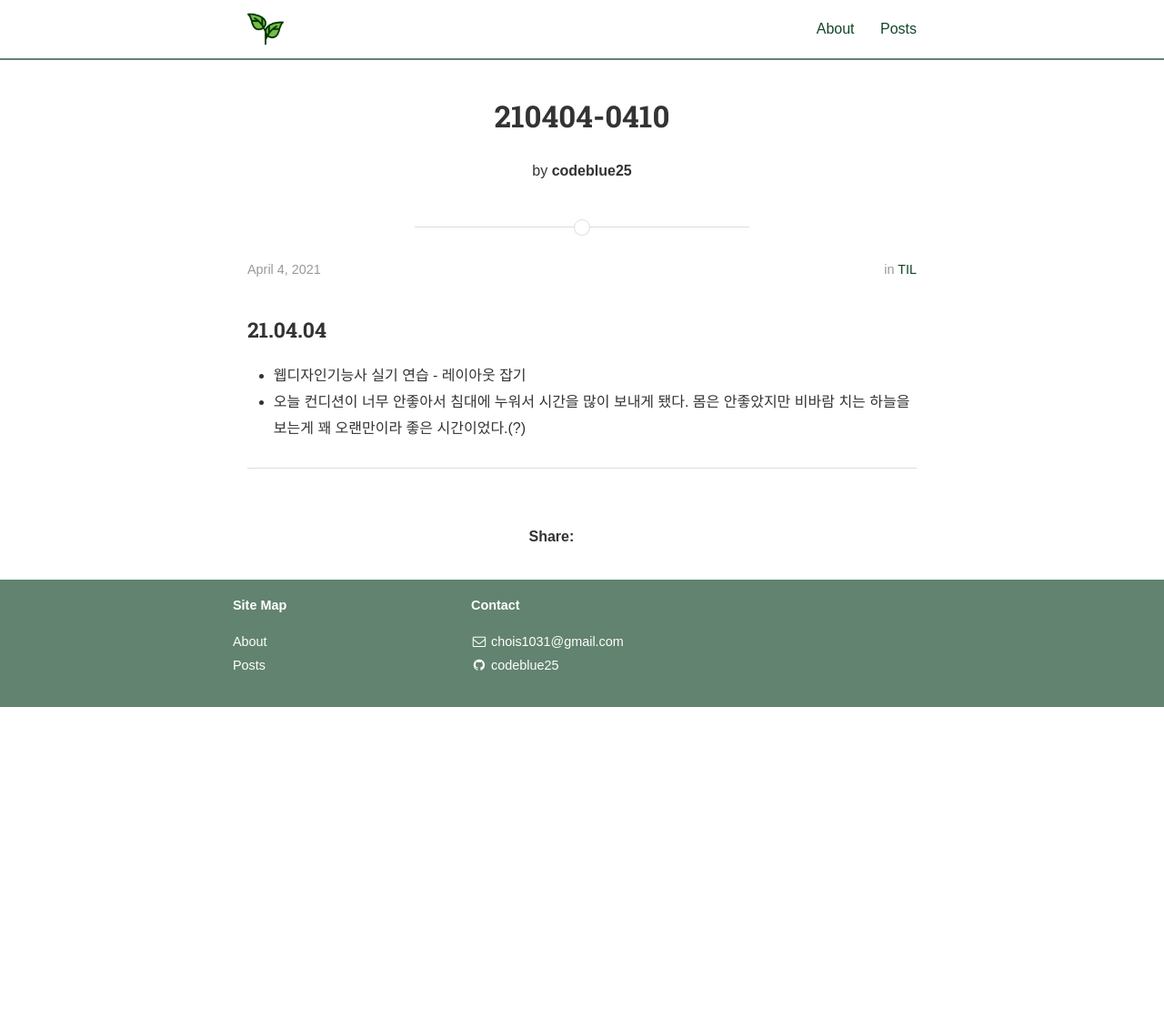
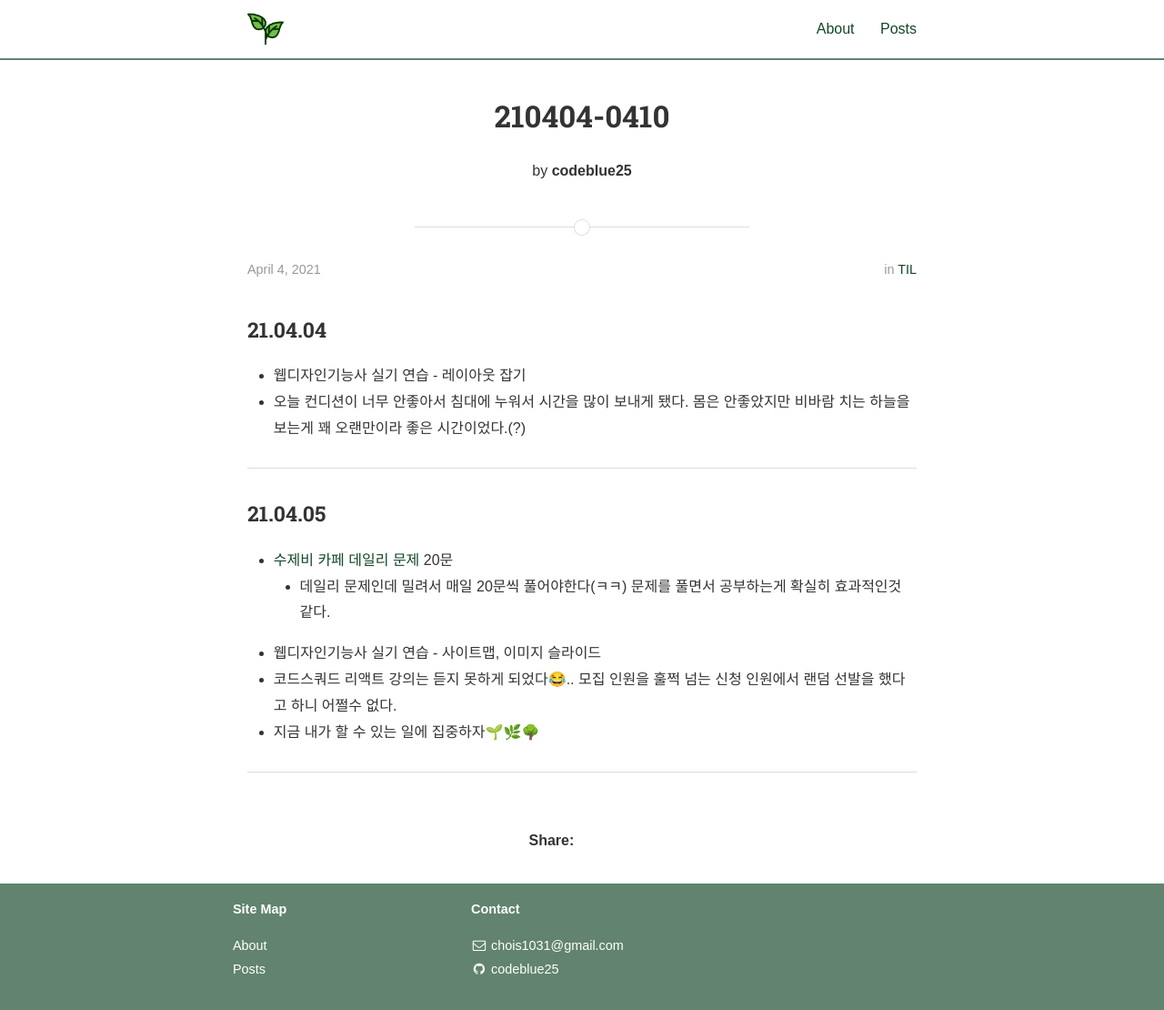
Before and after one commit to codeblue25/codeblue25.github.io, a Jekyll site: the page built from _posts/2021-04-04-0410.md, in a window 1280 px wide and 1111 px high. Shown: the whole window at 91% size. Built offline with Jekyll 4.4.1, drawn with Linux system fonts in a browser that asks for light colours; nearby versions of some CDN libraries; some web fonts are replaced; a style sheet for code colours, icons or effects is not loaded.

Commit message:
210405 TIL

```diff
--- a/_posts/2021-04-04-0410.md
+++ b/_posts/2021-04-04-0410.md
@@ -12,3 +12,13 @@ categories: TIL
 * 오늘 컨디션이 너무 안좋아서 침대에 누워서 시간을 많이 보내게 됐다. 몸은 안좋았지만 비바람 치는 하늘을 보는게 꽤 오랜만이라 좋은 시간이었다.(?)
 
 ---
+
+<h3>21.04.05</h3>
+
+* [수제비 카페 데일리 문제](https://cafe.naver.com/soojebi) 20문
+  * 데일리 문제인데 밀려서 매일 20문씩 풀어야한다(ㅋㅋ) 문제를 풀면서 공부하는게 확실히 효과적인것 같다.
+* 웹디자인기능사 실기 연습 - 사이트맵, 이미지 슬라이드
+* 코드스쿼드 리액트 강의는 듣지 못하게 되었다😂.. 모집 인원을 훌쩍 넘는 신청 인원에서 랜덤 선발을 했다고 하니 어쩔수 없다.
+* 지금 내가 할 수 있는 일에 집중하자🌱🌿🌳
+
+---
```
